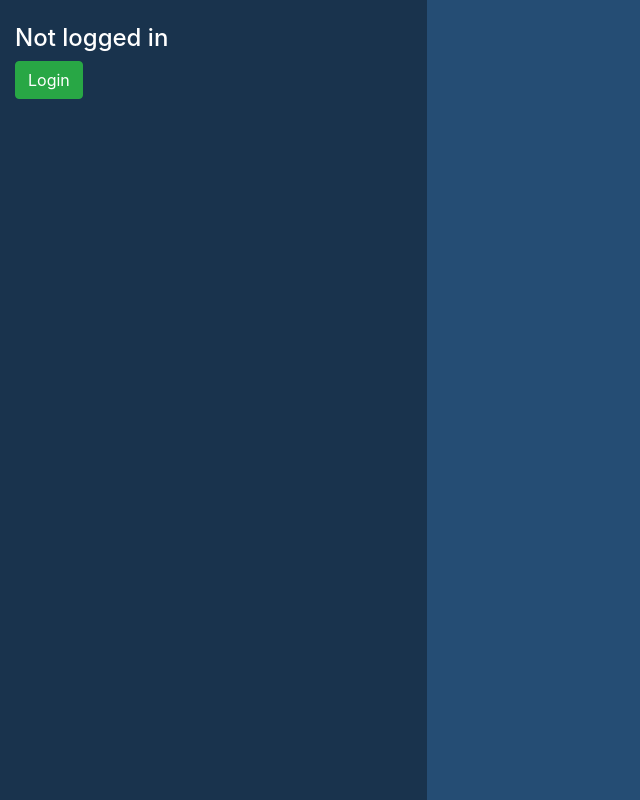
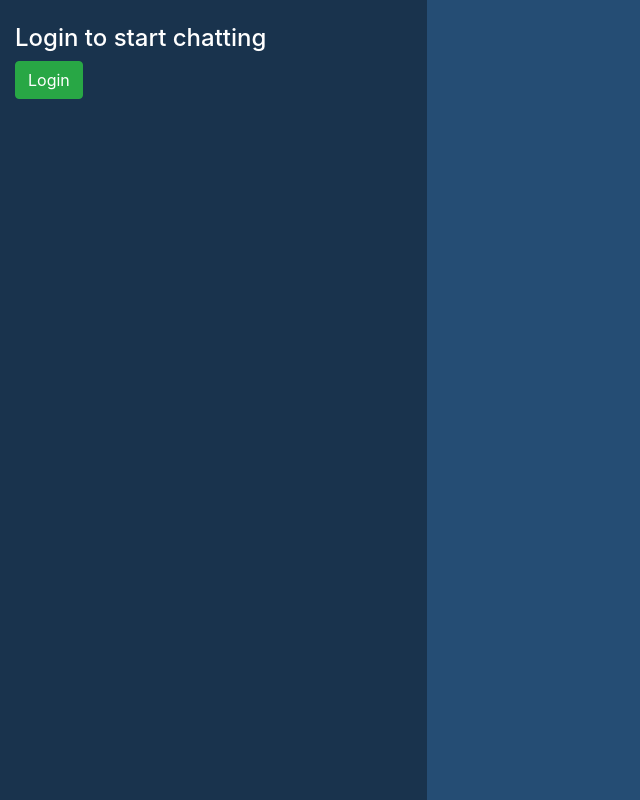
Before and after one commit to Aurian-Nogues/CS50W-Project2, a Flask app: page / in a window 1280 px wide. Shown: the whole page, without its empty margins (0-640 px from the left). Run offline with Flask 2, Linux system fonts and the light colour scheme; some libraries are stand-ins or nearby versions.

Commit message:
before trying to create file send

```diff
--- a/templates/index.html
+++ b/templates/index.html
@@ -5,7 +5,7 @@
 
 {% block body1 %}
 </br>
-<h4 id="username">Not logged in</h4>
+<h4 id="username">Login to start chatting</h4>
 <button id="login" name="action" value="login" class="btn btn-success">Login</button>
 </br>
 </br>
```
